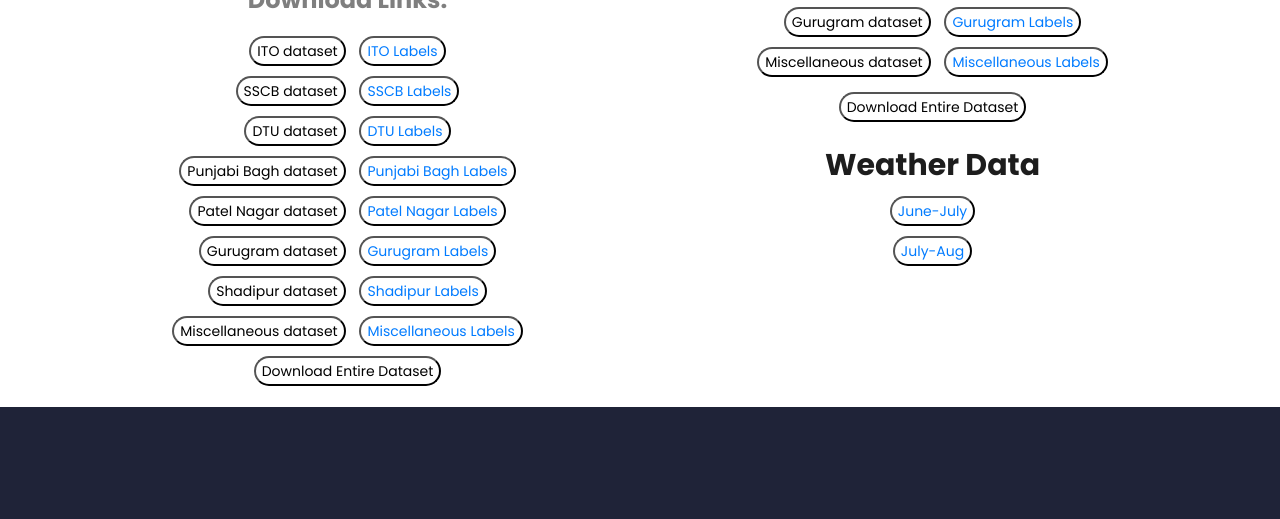
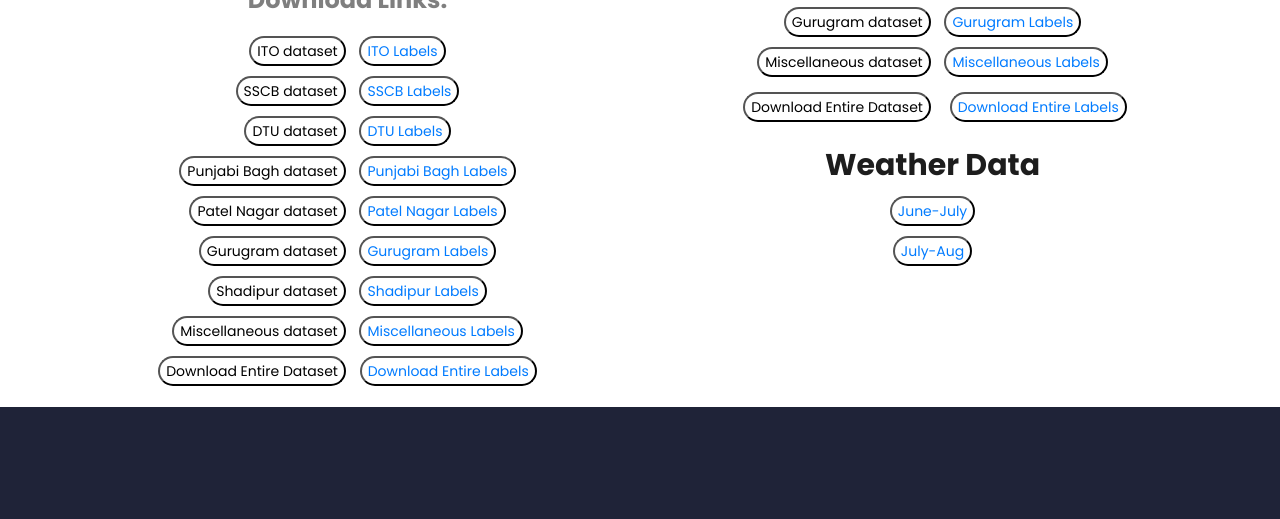
Before and after one commit to Vision-Air/Vision-Air.github.io, a plain HTML site: page feature.html in a window 1280 px wide. Shown: the part 1366-1885 px from the top of the page. Drawn offline with Linux system fonts and the light colour scheme.

Commit message:
added all labels and weather data

```diff
--- a/feature.html
+++ b/feature.html
@@ -129,7 +129,8 @@
                     <li><button style="background-color: white;border-radius: 30px;margin: 5px; cursor:pointer" id="guruBut">Gurugram dataset</button> <button style="background-color: white;border-radius: 30px;margin: 5px; cursor:pointer"><a href="labels_prevhour.bin" download>Gurugram Labels</a></button></li>
                     <li><button  style="background-color: white;border-radius: 30px;margin: 5px; cursor:pointer" id="shaBut">Shadipur dataset</button> <button  style="background-color: white;border-radius: 30px;margin: 5px; cursor:pointer"><a href="shadipur_labels.csv" download>Shadipur Labels</a></button></li>
                     <li><button  style="background-color: white;border-radius: 30px;margin: 5px; cursor:pointer" id="miscBut">Miscellaneous dataset</button> <button  style="background-color: white;border-radius: 30px;margin: 5px; cursor:pointer"><a href="labels_prevhour.bin" download>Miscellaneous Labels</a></button></li>
-                    <li><button  style="background-color: white;border-radius: 50px;margin: 5px; cursor:pointer" id="allBut"> Download Entire Dataset</button></li>
+                    <li><button  style="background-color: white;border-radius: 50px;margin: 5px; cursor:pointer" id="allBut"> Download Entire Dataset</button>
+                    <button  style="background-color: white;border-radius: 30px;margin: 5px; cursor:pointer"id="miscHDRBut"><a href="labels.zip" download>Download Entire Labels</a></button></li>
                 </ul>
               </center>
 
@@ -171,7 +172,8 @@
                     <li><button style="background-color: white;border-radius: 30px;margin: 5px; cursor:pointer" id="patHDRBut">Patel Nagar dataset</button> <button style="background-color: white;border-radius: 30px;margin: 5px; cursor:pointer" id="patHDRBut"><a href="labels_prevhour.bin" download>Patel Nagar Labels</a></button></li>
                     <li><button style="background-color: white;border-radius: 30px;margin: 5px; cursor:pointer" id="guruHDRBut">Gurugram dataset</button> <button style="background-color: white;border-radius: 30px;margin: 5px; cursor:pointer" id="guruHDRBut"><a href="labels_prevhour.bin" download>Gurugram Labels</a></button></li>
                     <li><button  style="background-color: white;border-radius: 30px;margin: 5px; cursor:pointer"id="miscHDRBut" >Miscellaneous dataset</button> <button  style="background-color: white;border-radius: 30px;margin: 5px; cursor:pointer"id="miscHDRBut"><a href="labels_prevhour.bin" download>Miscellaneous Labels</a></button></li>
-                    <li><button  style="background-color: white;border-radius: 50px;margin: 10px; cursor:pointer" id="allHDRBut"> Download Entire Dataset</button></li>
+                    <li><button  style="background-color: white;border-radius: 50px;margin: 10px; cursor:pointer" id="allHDRBut"> Download Entire Dataset</button>
+                        <button  style="background-color: white;border-radius: 30px;margin: 5px; cursor:pointer"id="miscHDRBut"><a href="labels.zip" download>Download Entire Labels</a></button></li>
                      <div class="area-heading">
 
 
```
Also changed, not shown: 1 other file.
